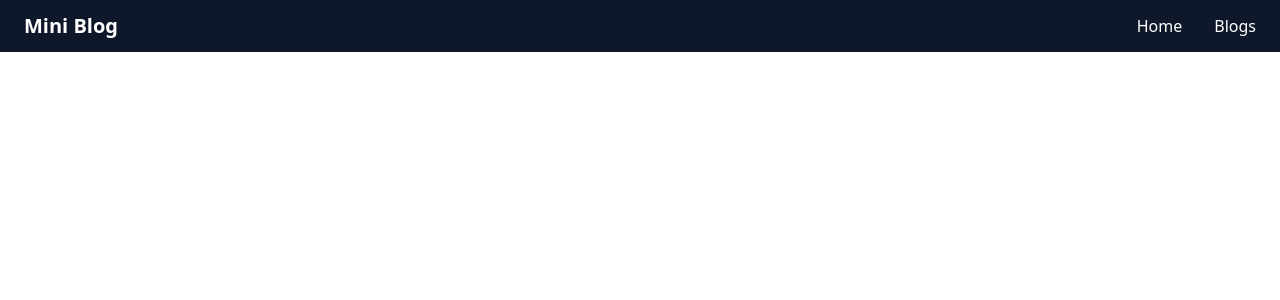
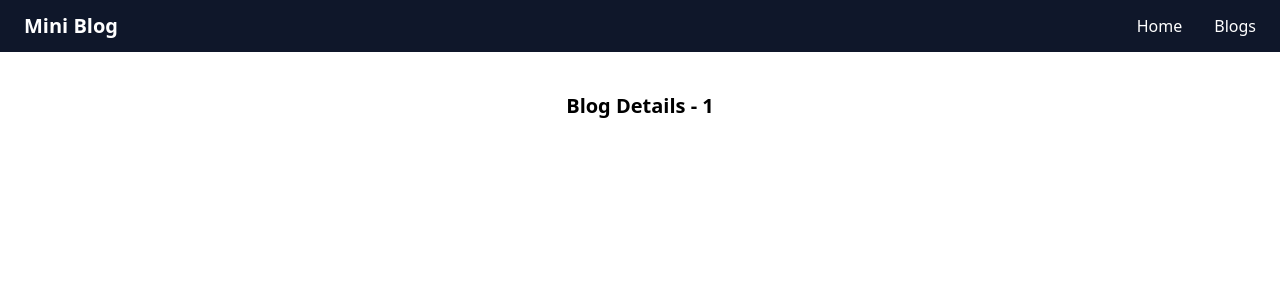
Before and after one commit to czedrixb/react-practice, a React (Create React App) app: page /blogs/1 in a window 1280 px wide. Shown: the top 300 px of the page. Built offline with nearby package versions, Linux system fonts and the light colour scheme.

Commit message:
added dynamic single page

```diff
--- a/src/App.js
+++ b/src/App.js
@@ -1,5 +1,6 @@
 import "./App.css";
 import Navbar from "./components/Navbar";
+import BlogDetails from "./pages/BlogDetails";
 import Create from "./pages/Create";
 import Home from "./pages/Home";
 import { BrowserRouter as Router, Route, Routes } from "react-router-dom";
@@ -13,6 +14,7 @@ function App() {
           <Routes>
             <Route path="/" element={<Home />} />
             <Route path="/create" element={<Create />} />
+            <Route path="/blogs/:id" element={<BlogDetails />} />
           </Routes>
         </div>
       </div>
--- a/src/components/BlogList.js
+++ b/src/components/BlogList.js
@@ -1,3 +1,5 @@
+import { Link } from "react-router-dom";
+
 const Bloglist = ({ blogs, title }) => {
   return (
     <div>
@@ -7,6 +9,7 @@ const Bloglist = ({ blogs, title }) => {
           key={blog.id}
           className="relative flex flex-col mt-6 bg-white shadow-sm border border-slate-200 rounded-lg w-96 hover:border-slate-300 hover:shadow-md rounded-lg transition-all cursor-pointer"
         >
+          <Link to={`/blogs/${blog.id}`}>
             <div className="p-4 space-y-3">
               <h5 className="mb-2 text-slate-800 text-xl font-semibold">
                 {blog.title}
@@ -16,6 +19,7 @@ const Bloglist = ({ blogs, title }) => {
                 {blog.body}
               </p>
             </div>
+          </Link>
         </div>
       ))}
     </div>
--- /dev/null
+++ b/src/pages/BlogDetails.js
@@ -0,0 +1,13 @@
+import { useParams } from "react-router-dom";
+
+const BlogDetails = () => {
+  const { id } = useParams();
+
+  return (
+    <div>
+      <div className="text-xl font-bold">Blog Details - {id}</div>
+    </div>
+  );
+};
+
+export default BlogDetails;
```
Lines whose indentation alone changed are shown as unchanged.
